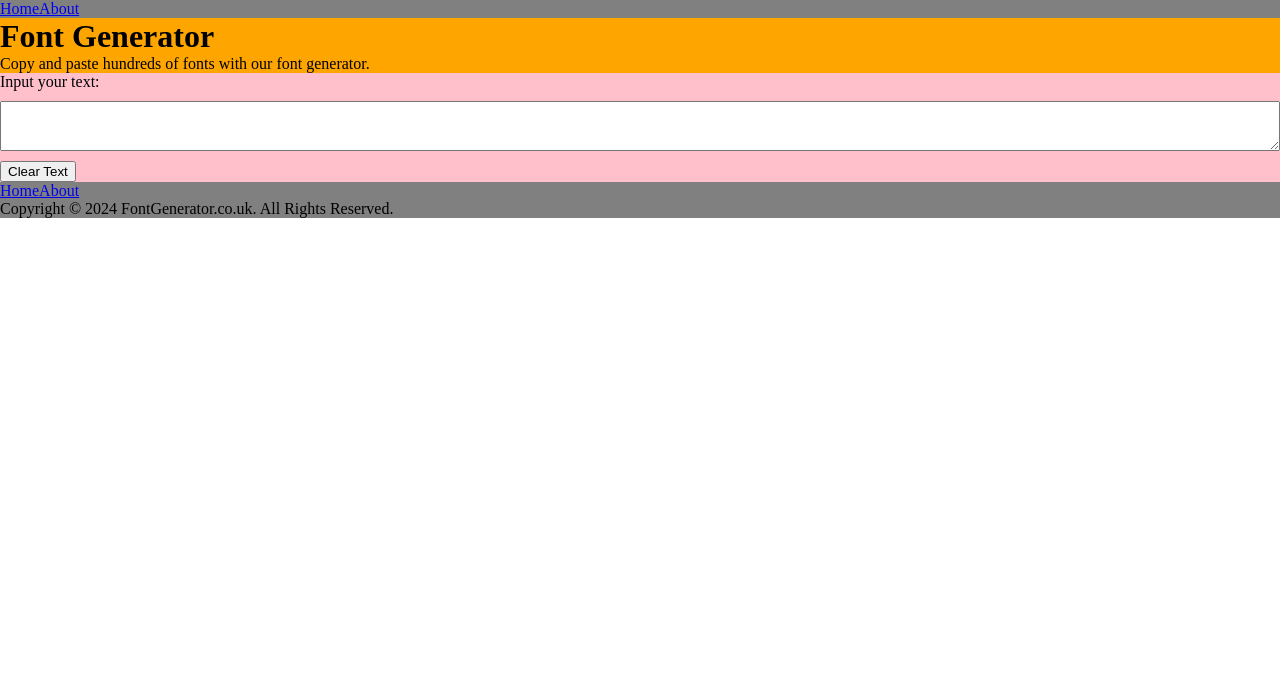
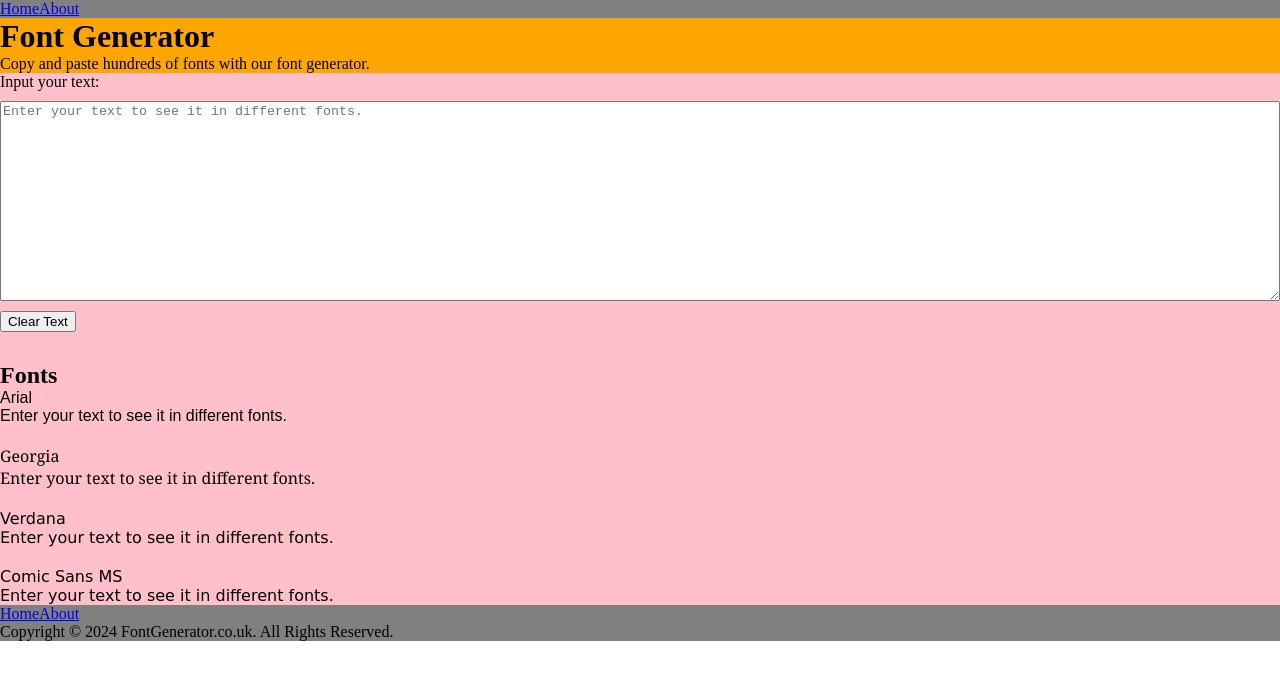
Before and after one commit to johnnyfwk/font-generator-front-end, a React (Create React App) app: page / in a window 1280 px wide. Shown: the top 680 px of the page. Built offline with nearby package versions, Linux system fonts and the light colour scheme.

Commit message:
Adding output text elements.

```diff
--- /dev/null
+++ b/src/content/fonts.js
@@ -0,0 +1,18 @@
+export const allFonts = [
+    {
+        name: "Arial",
+        typeface: "sans-serif"
+    },
+    {
+        name: "Georgia",
+        typeface: "serif"
+    },
+    {
+        name: "Verdana",
+        typeface: "sans-serif"
+    },
+    {
+        name: "Comic Sans MS",
+        typeface: "sans-serif"
+    }
+];
--- a/src/index.css
+++ b/src/index.css
@@ -18,6 +18,8 @@
 
 main {
     background: pink;
+    display: grid;
+    gap: 30px;
 }
 
 footer {
@@ -30,7 +32,11 @@
 }
 
 #input-text {
-    overflow-y: hidden;
-    min-height: 50px;
+    min-height: 200px;
     width: 100%;
 }
+
+#output-fonts-wrapper {
+    display: grid;
+    gap: 20px;
+}
--- a/src/pages/Home.jsx
+++ b/src/pages/Home.jsx
@@ -1,18 +1,19 @@
 import { Helmet } from "react-helmet";
 import { useState } from "react";
+import { allFonts } from "../content/fonts";
 
 export default function Home() {
     const [ inputText, setInputText ] = useState("");
+    const [ outputFontPlaceHolderText, setOutputFontPlaceHolderText ] = useState("Enter your text to see it in different fonts.");
 
     function handleInputText(event) {
         setInputText(event.target.value);
+        setOutputFontPlaceHolderText(event.target.value);
     }
 
     function handleClearTextButton() {
         setInputText("");
     }
-
-    console.log(inputText, "<------- inputText")
 
     return (
         <div>
@@ -29,6 +30,7 @@
             </header>
 
             <main>
+                <section>
                     <form>
                         <label htmlFor="input-text">Input your text:</label>
                         <textarea
@@ -36,6 +38,7 @@
                             name="input-text"
                             value={inputText}
                             onChange={handleInputText}
+                            placeholder={outputFontPlaceHolderText}
                         ></textarea>
                         <div>
                             <button
@@ -44,6 +47,21 @@
                             >Clear Text</button>
                         </div>
                     </form>
+                </section>
+
+                <section>
+                    <h2>Fonts</h2>
+                    <div id="output-fonts-wrapper">
+                        {allFonts.map((font, index) => {
+                            return (
+                                <div key={index}>
+                                    <div style={{fontFamily: font.name}}>{font.name}</div>
+                                    <div style={{fontFamily: font.name}}>{outputFontPlaceHolderText}</div>
+                                </div>
+                            )
+                        })}
+                    </div>
+                </section>
             </main>
         </div>
     )
```
Lines whose indentation alone changed are shown as unchanged.
